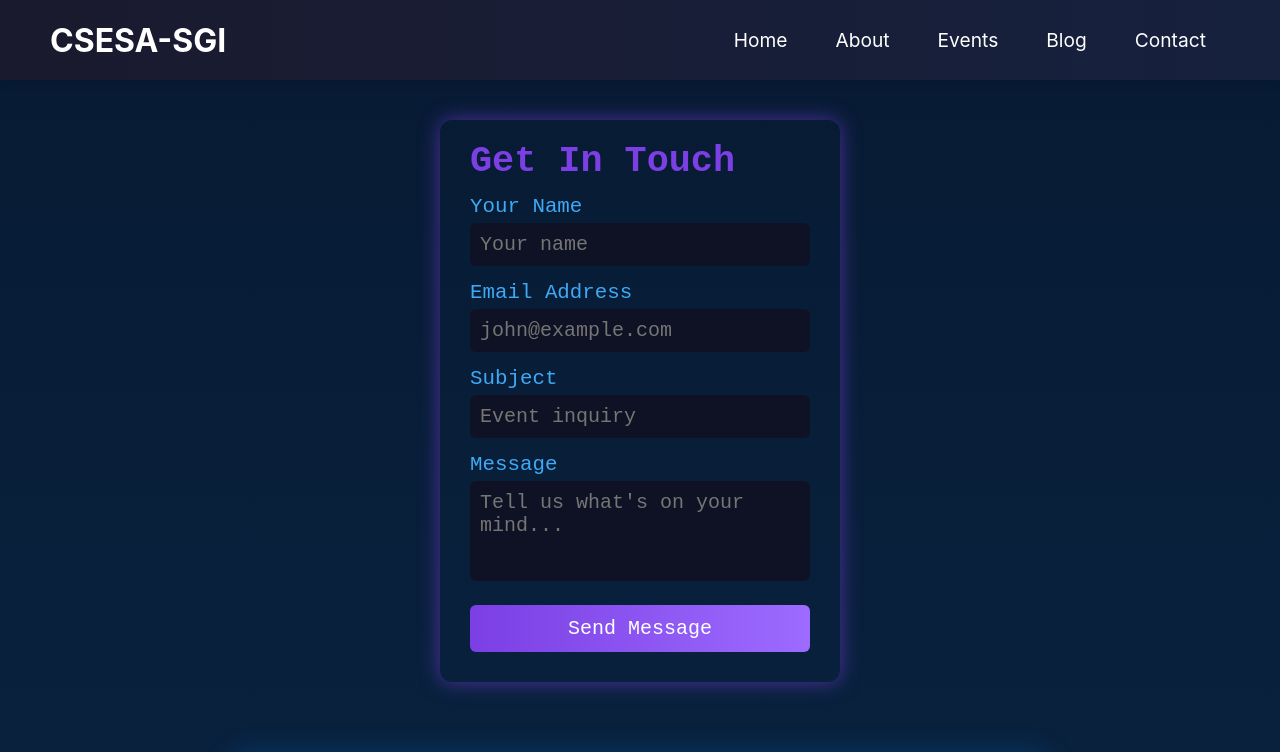
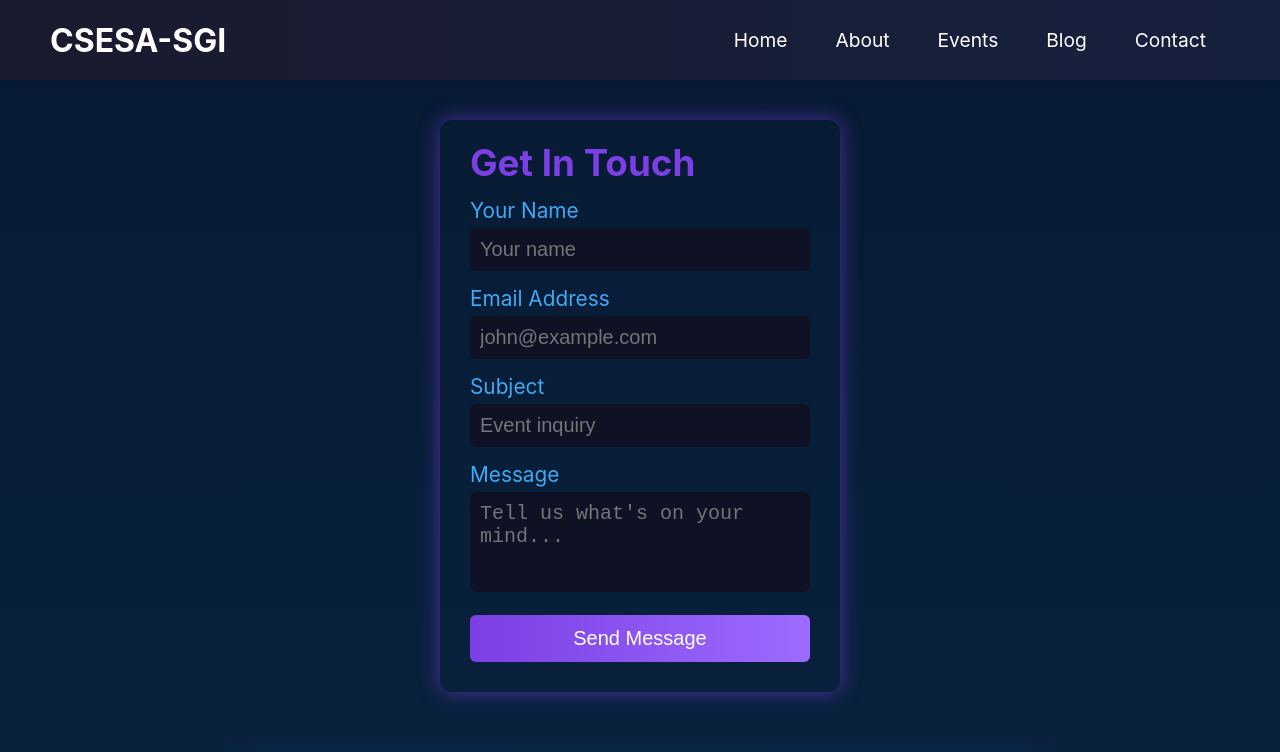
Before and after one commit to sgicsesa-tech-head/csesa-sgi-frontend, a React (Create React App) app: page /contact in a window 1280 px wide. Shown: the top 752 px of the page. Built offline with nearby package versions, Linux system fonts and the light colour scheme.

Commit message:
font from form removed

```diff
--- a/src/components/Form.css
+++ b/src/components/Form.css
@@ -16,7 +16,7 @@
 
 .contact-form {
   /* background-color: #1A1D2E; */
-  font-family: monospace;
+  /* font-family: monospace; */
   padding: 30px;
   padding-top: 20px;
   border-radius: 12px;
@@ -54,7 +54,7 @@
   color: #EDEEFF;
   font-size: 1.25rem;
   margin-right: 20px;
-  font-family: monospace;
+  /* font-family: monospace; */
   outline: none;
   border: none;
 }
@@ -75,7 +75,7 @@
   font-size: 1.25rem;
   cursor: pointer;
   transition: background 0.3s ease;
-  font-family: monospace;
+  /* font-family: monospace; */
 }
 
 .contact-form button:hover {
```
